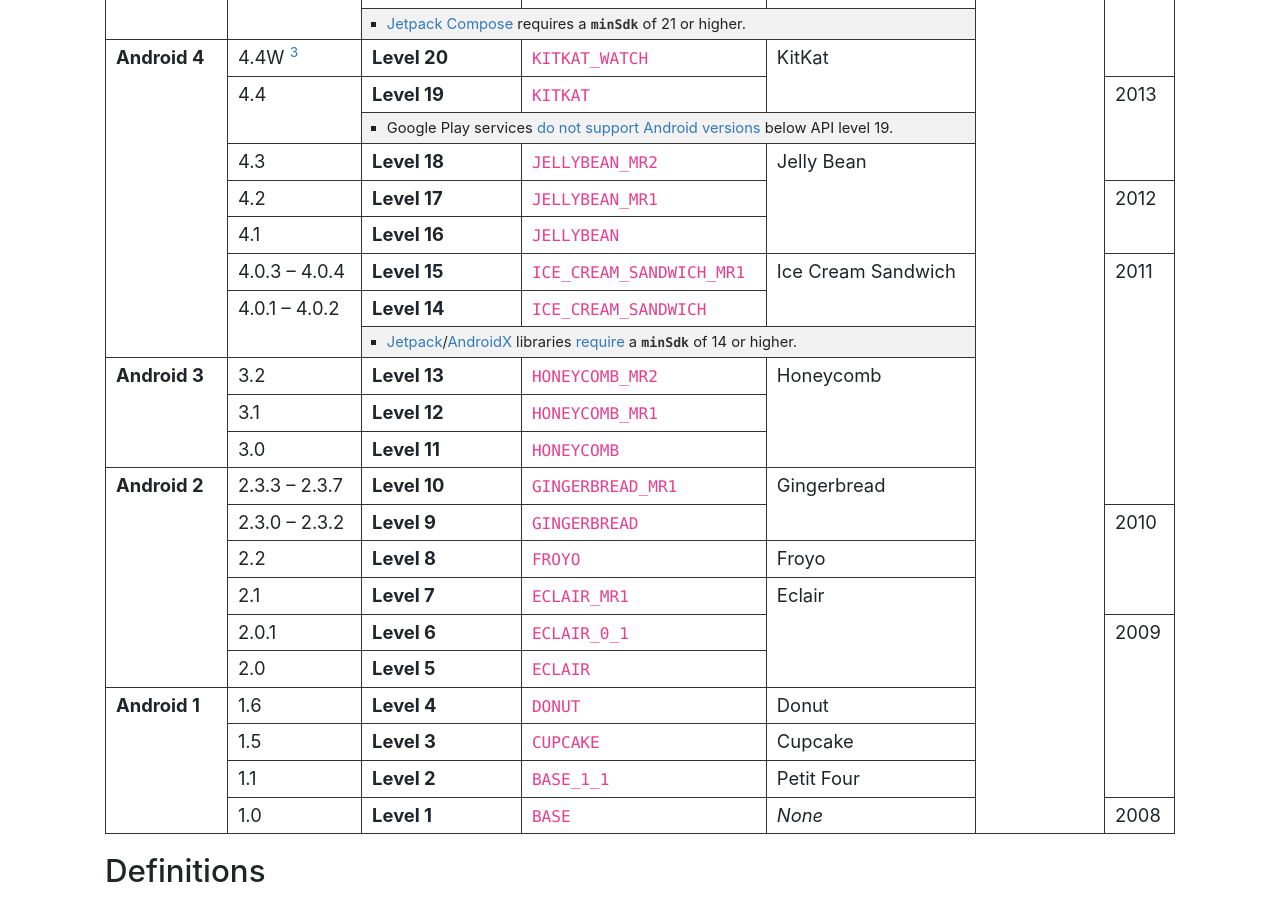
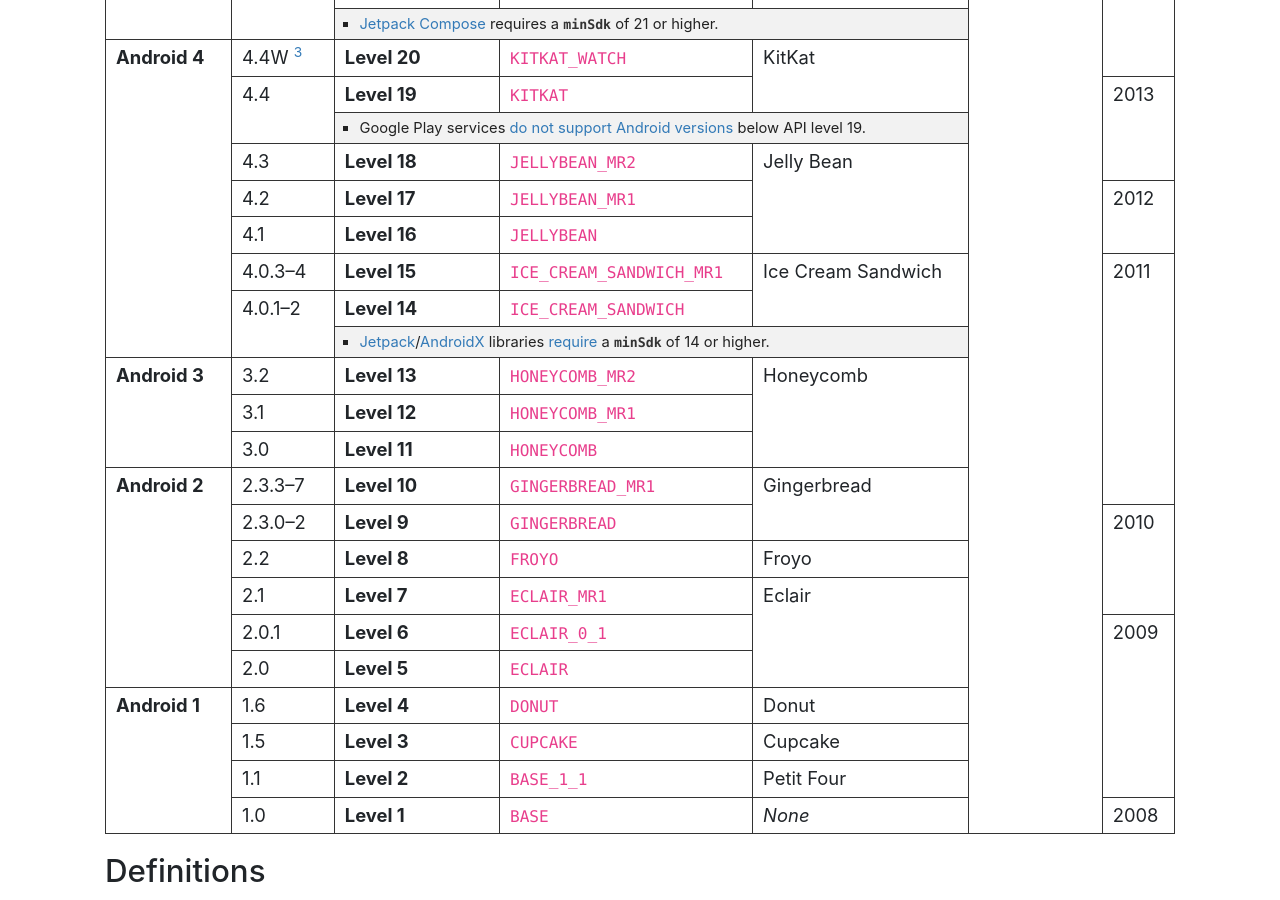
Before and after one commit to ebelinski/apilevels, a Jekyll site: the page built from index.md, in a window 1280 px wide and 900 px high, scrolled down 802 px. Built offline with Jekyll 4.4.1, drawn with Linux system fonts in a browser that asks for light colours; comment, search, counter and statistics services are not loaded.

Commit message:
Couple of tweaks.

```diff
--- a/index.md
+++ b/index.md
@@ -75,7 +75,7 @@
     {% include progress-cell.html percentage=44.3 %}
     <td rowspan="2">2020</td>
   </tr>
-  <tr class="table-notes"><td colspan="4">
+  <tr class="table-notes"><td colspan="3">
     <ul>
       <li><code>targetSdk</code> <a href="https://developer.android.com/distribute/play-policies">must be 30+</a> for new apps and app updates.</li>
     </ul>
@@ -215,14 +215,14 @@
     <td><code>JELLYBEAN</code></td>
   </tr>
   <tr>
-    <td>4.0.3 – 4.0.4</td>
+    <td>4.0.3–4</td>
     <td class="level">Level 15</td>
     <td><code>ICE_CREAM_SANDWICH_MR1</code></td>
     <td rowspan="2">Ice Cream Sandwich</td>
     <td rowspan="7">2011</td>
   </tr>
   <tr>
-    <td rowspan="2">4.0.1 – 4.0.2</td>
+    <td rowspan="2">4.0.1–2</td>
     <td class="level">Level 14</td>
     <td><code>ICE_CREAM_SANDWICH</code></td>
   </tr>
@@ -252,13 +252,13 @@
 
   <tr>
     <td rowspan="6"><b>Android 2</b></td>
-    <td>2.3.3 – 2.3.7</td>
+    <td>2.3.3–7</td>
     <td class="level">Level 10</td>
     <td><code>GINGERBREAD_MR1</code></td>
     <td rowspan="2">Gingerbread</td>
   </tr>
   <tr>
-    <td>2.3.0 – 2.3.2</td>
+    <td>2.3.0–2</td>
     <td class="level">Level 9</td>
     <td><code>GINGERBREAD</code></td>
     <td rowspan="3">2010</td>
```
